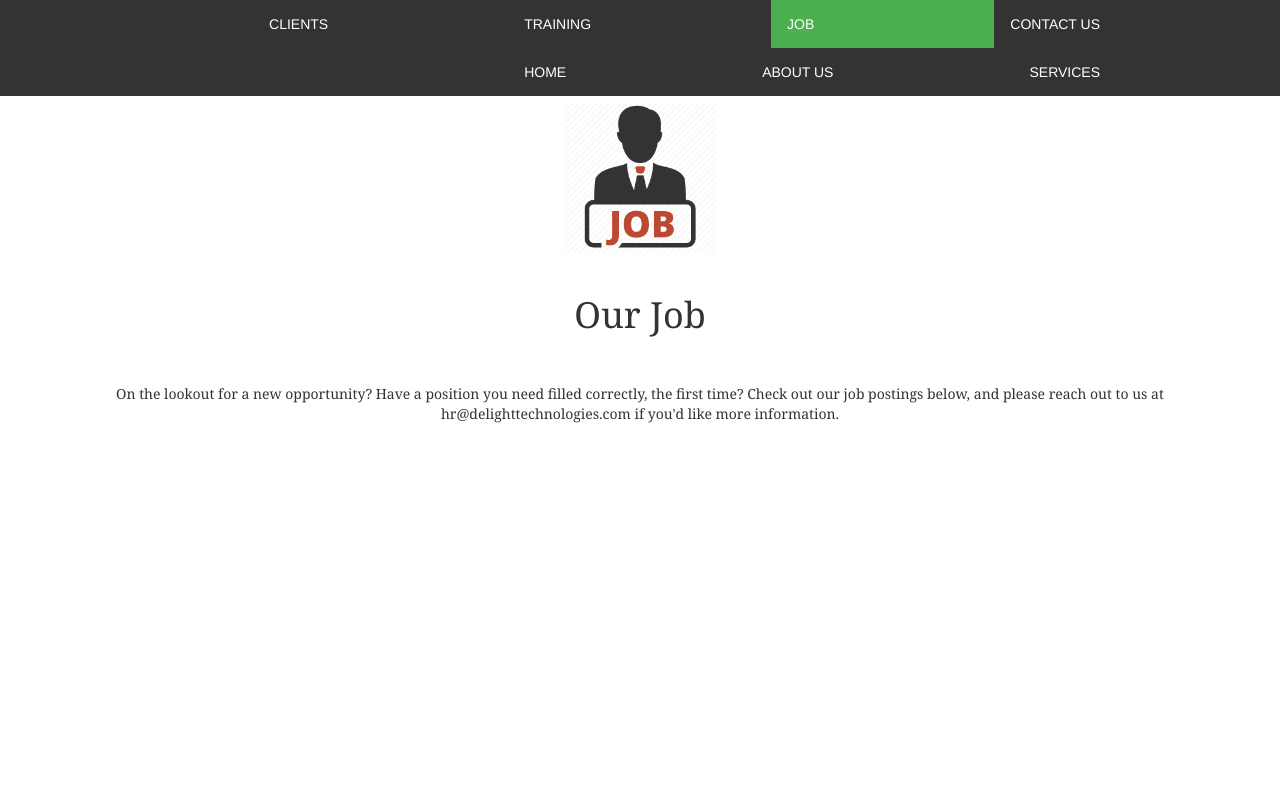
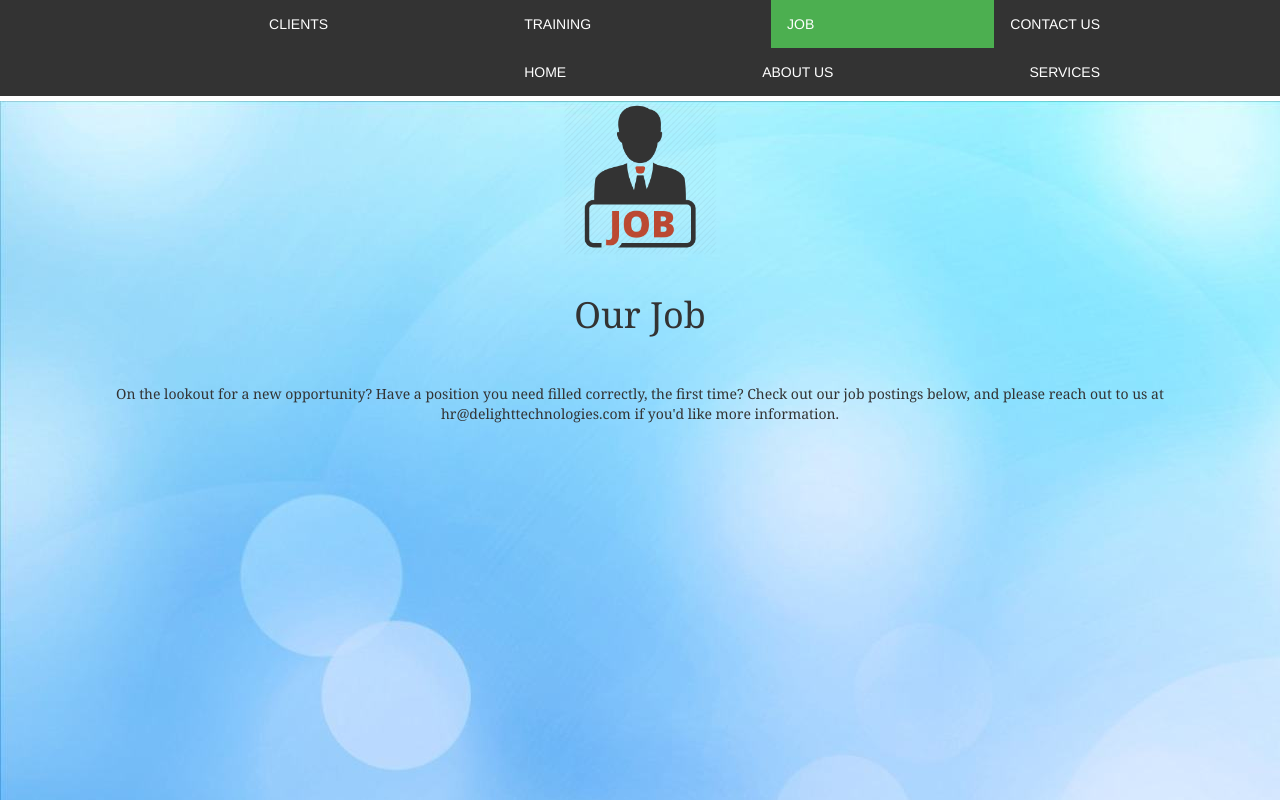
Before and after one commit to Jay236/Delight, a plain HTML site: page templates/job.html in a window 1280 px wide. Shown: the top 800 px of the page. Drawn offline with nearby package versions, Linux system fonts and the light colour scheme; files that its build step writes are made by us from their sources; a script that the page names is missing; files whose address does not match are found by name.

Commit message:
Update index.css

```diff
--- a/index.css
+++ b/index.css
@@ -63,7 +63,7 @@ div.p {
 
 div.image {
     margin-top: 5px;
-    background-image: url("back1.jpg");
+    background-image: url("/images/back1.jpg");
     width: 100%;
     height: 1000px;
 }
```
